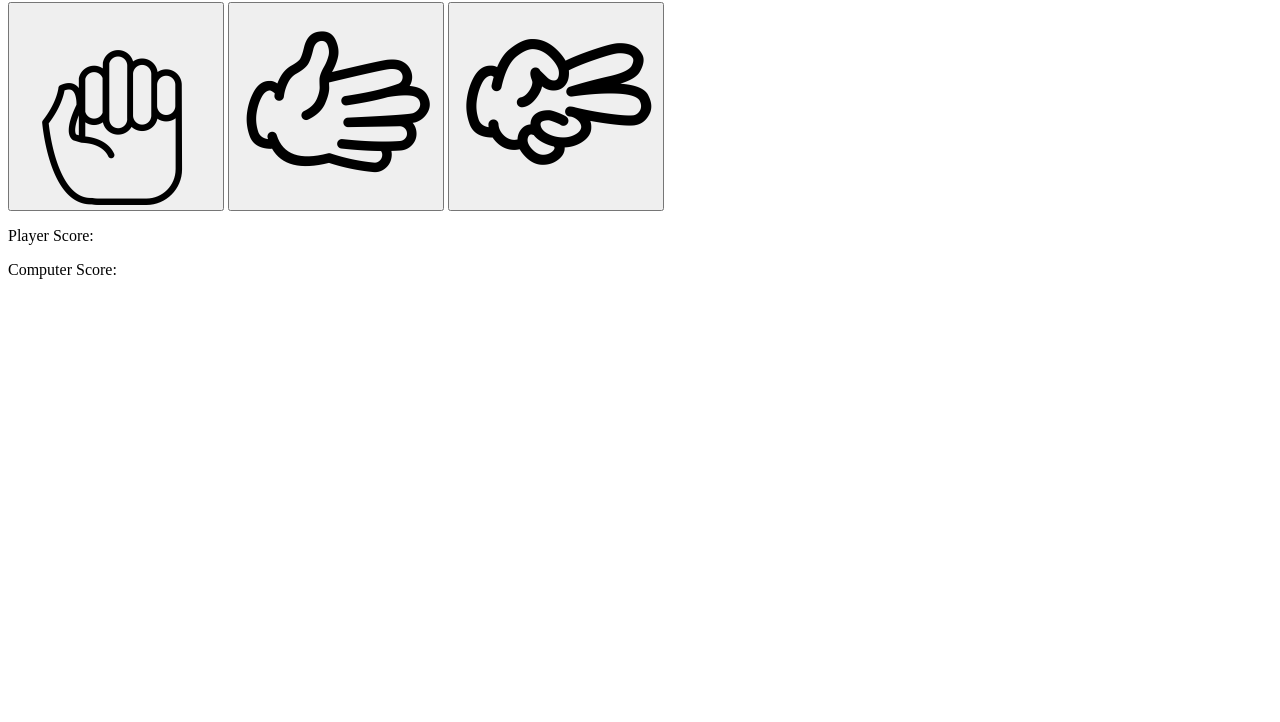
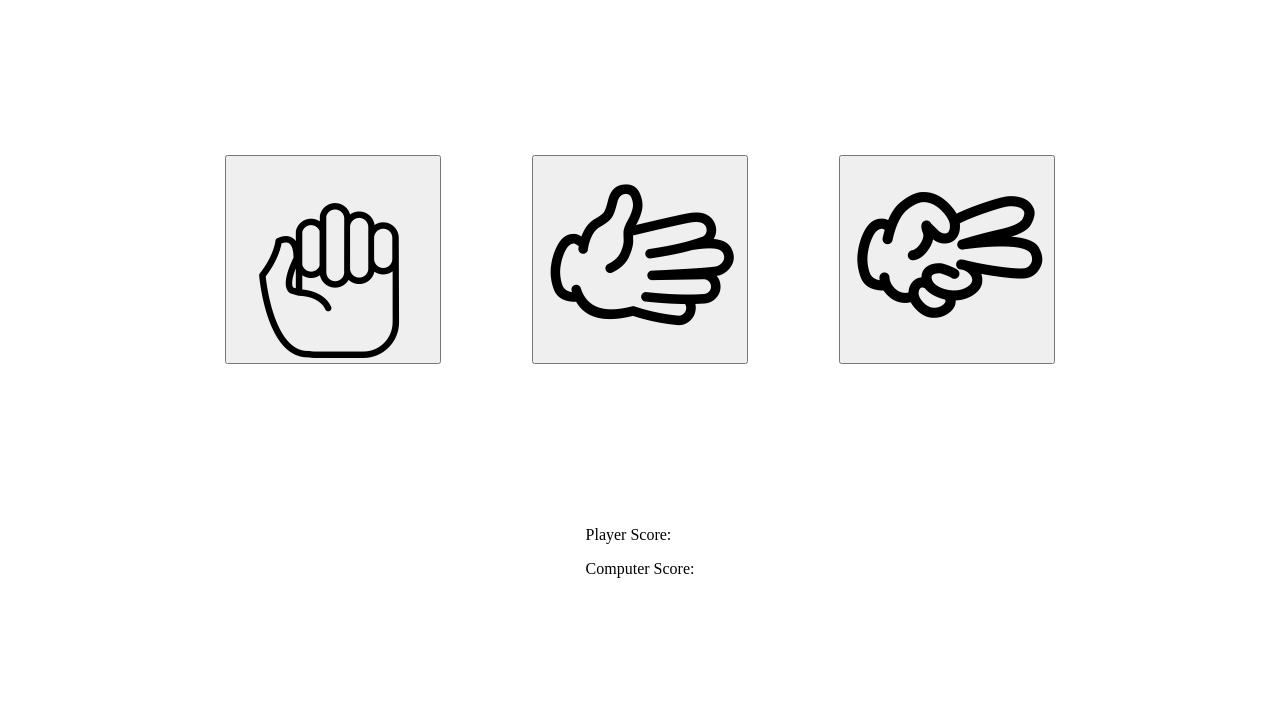
Before and after one commit to AmberlySB/rock-paper-scissors, a plain HTML site: page index.html in a window 1280 px wide. Shown: the part 78-800 px from the top of the page. Drawn offline with Linux system fonts and the light colour scheme.

Commit message:
Add and link style.css. Begin some styling to ui

```diff
--- a/index.html
+++ b/index.html
@@ -5,9 +5,11 @@
     <meta name="viewport" content="width=device-width, initial-scale=1.0">
     <title>Document</title>
 
-    <script src="./script.js"></script>
+    <link rel="stylesheet" href="./style.css">
+    <script src="./script.js" defer></script>
 </head>
 <body>
+    <div class="container">
         <div id="header">
             <h1>Rock, Paper, or Scissors?</h1>
         </div>
@@ -22,5 +24,6 @@
             <p>Player Score: </p>
             <p>Computer Score: </p>
         </div>
+    </div>
 </body>
 </html>
--- /dev/null
+++ b/style.css
@@ -0,0 +1,14 @@
+.container {
+    display: flex;
+    flex-direction: column;
+    align-items: center;
+}
+
+#main {
+    height: 500px;
+    width: 80%;
+    display: flex;
+    align-items: center;
+    justify-content: space-evenly;
+    flex-wrap: wrap;
+}
```
Lines whose indentation alone changed are shown as unchanged.
